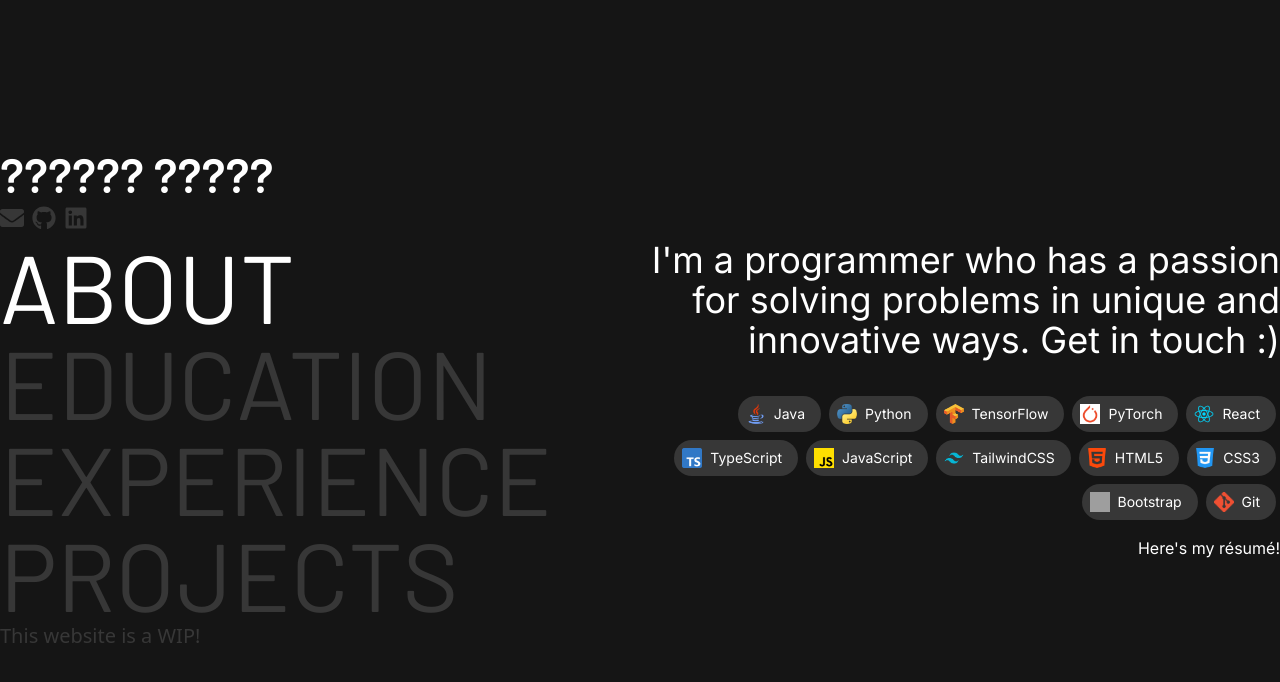
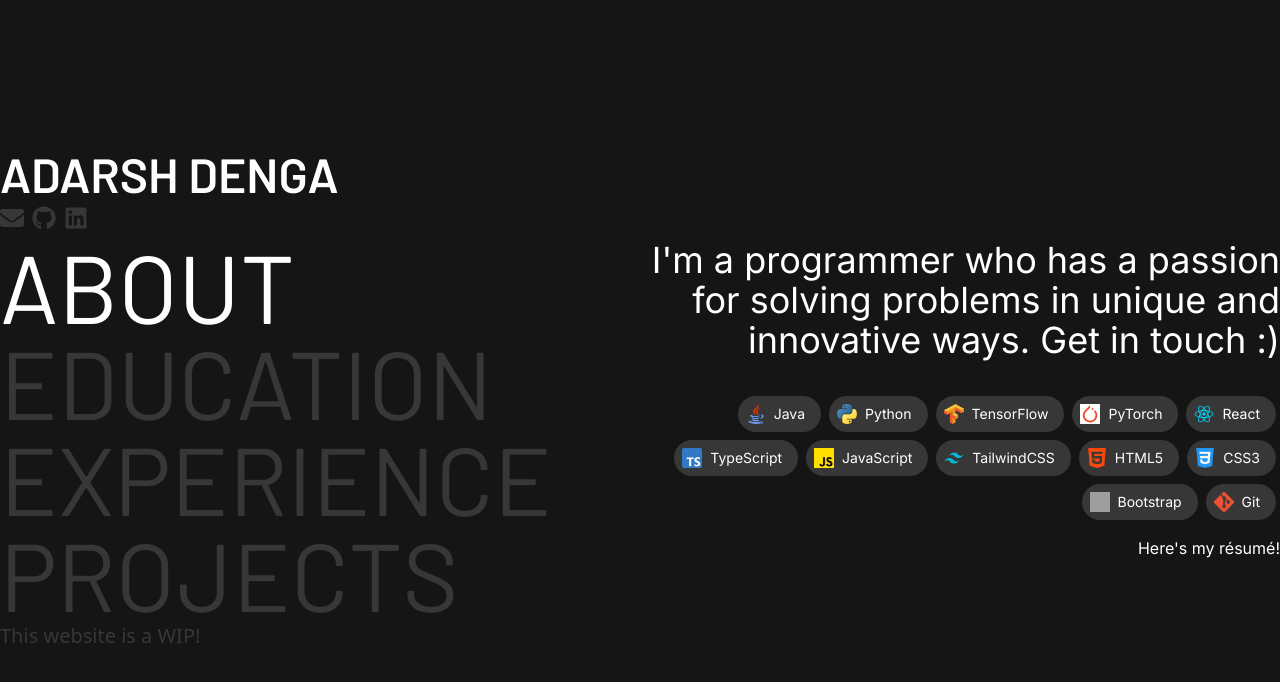
Before and after one commit to adarshdenga/addie-portfolio, a React (Vite) app: page / in a window 1280 px wide. Shown: the top 682 px of the page. Built offline with nearby package versions, Linux system fonts and the light colour scheme; grey boxes are pictures that could not be loaded.

Commit message:
Filled in projects, reworked the skill card, added WIP text (lol)

```diff
--- a/src/components/Socials.tsx
+++ b/src/components/Socials.tsx
@@ -6,7 +6,7 @@ export default function Socials() {
   return (
     <>
       <div className="text-white text-2xl md:text-5xl lg:text-5xl font-barlow font-semibold text-center md:text-left lg:text-left mb-2">
-        ?????? ?????
+        ADARSH DENGA
       </div>
       <div className="flex flex-row w-full text-gray text-xl md:text-2xl lg:text-2xl mb-2 justify-center md:justify-normal lg:justify-normal gap-2">
         <a href="mailto:adarshdenga@gmail.com">
```
